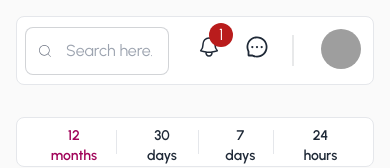
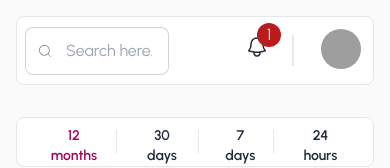
Before and after one commit to JannatulAfrozFaria/admin-layout, a React (Vite) app: page / in a window 390 px wide. Shown: the top 168 px of the page. Built offline with nearby package versions, Linux system fonts and the light colour scheme; grey boxes are pictures that could not be loaded; a web font is replaced by a local one.

Commit message:
firebase deployment complete

```diff
--- a/src/Home/HomeComponents/NavBar.jsx
+++ b/src/Home/HomeComponents/NavBar.jsx
@@ -17,14 +17,14 @@ const NavBar = () => {
                 </div>
                 <div className="flex-none gap-0 md:gap-2">
                     <div className="flex items-center gap-0 md:gap-2">
-                        <div className="flex gap-6 md:gap-8">
+                        <div className="flex gap-3 md:gap-8">
                             <div>
                                 <div className="indicator">
                                     <span className="indicator-item w-6   text-center bg-red-700 text-white rounded-full">1</span>
                                     <div className="text-2xl" ><HiOutlineBell /></div>
                                 </div>
                             </div>
-                            <div className="text-2xl">
+                            <div className="text-2xl hidden md:block">
                                 <AiOutlineMessage />
                             </div>
                         </div>
```
